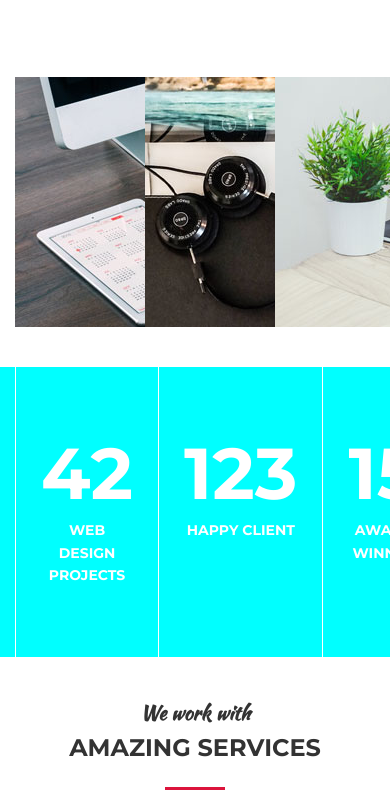
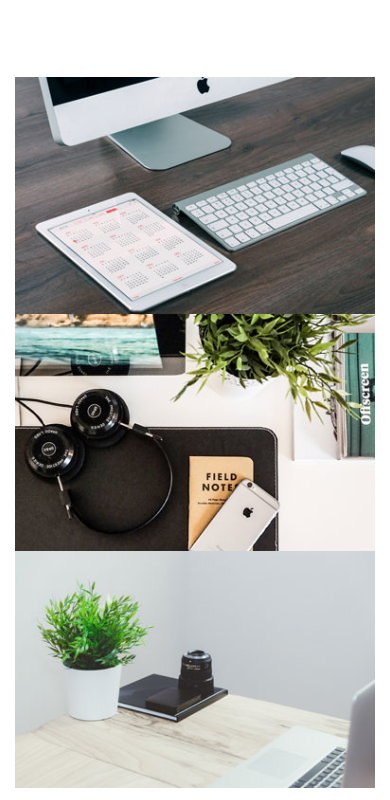
Before and after one commit to tmychka/MoGo, a plain HTML site: page index.html in a window 390 px wide. Shown: the part 1144-1944 px from the top of the page. Drawn offline with Linux system fonts and the light colour scheme.

Commit message:
upgrade card

```diff
--- a/assets/CSS/style.css
+++ b/assets/CSS/style.css
@@ -292,6 +292,7 @@ hr {
 .card {
     display: flex;
     justify-content: space-between;
+    flex-wrap: wrap;
     margin: 80px -15px 0;
 }
 
@@ -324,6 +325,8 @@ hr {
 
 .card__img img {
     display: block;
+    max-width: 100%;
+    height: auto;
     transition: opacity .1s linear;
 }
 
@@ -1060,6 +1063,10 @@ hr {
         padding: 40px 0;
     }
 
+    .card__item {
+        width: 100%;
+    }
+
     .slider__text {
         display: none;
     }
```
